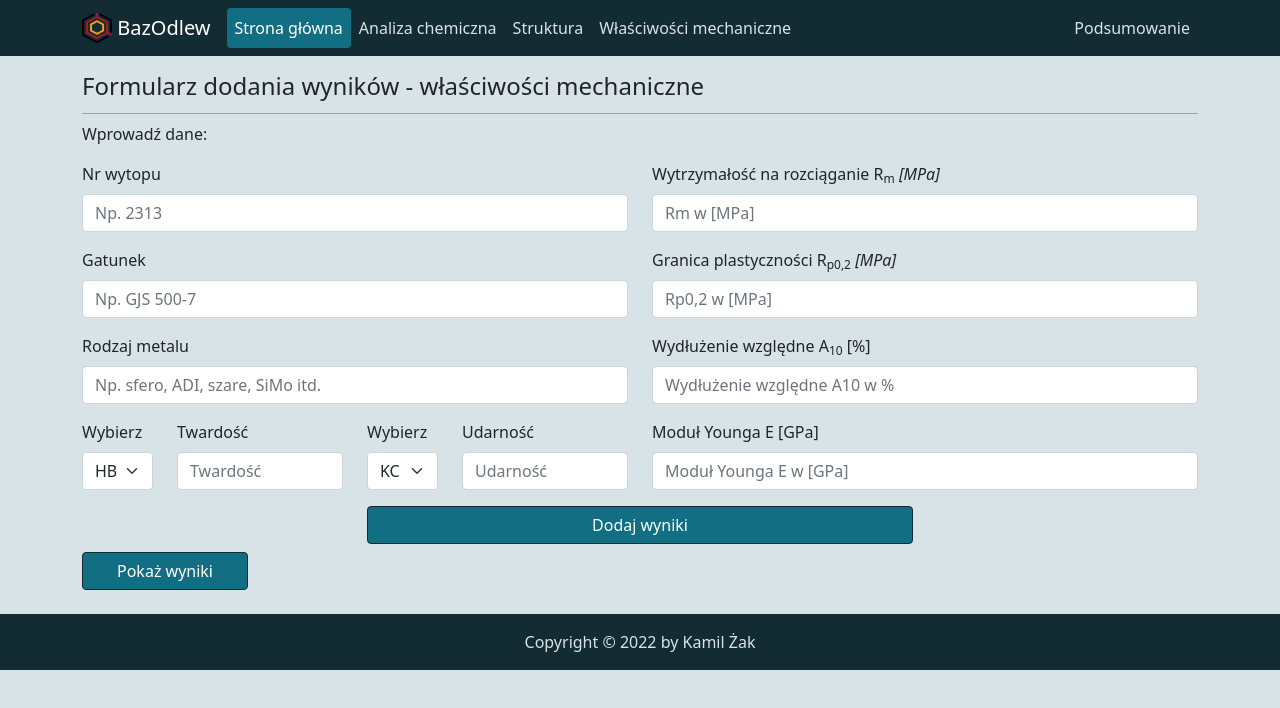
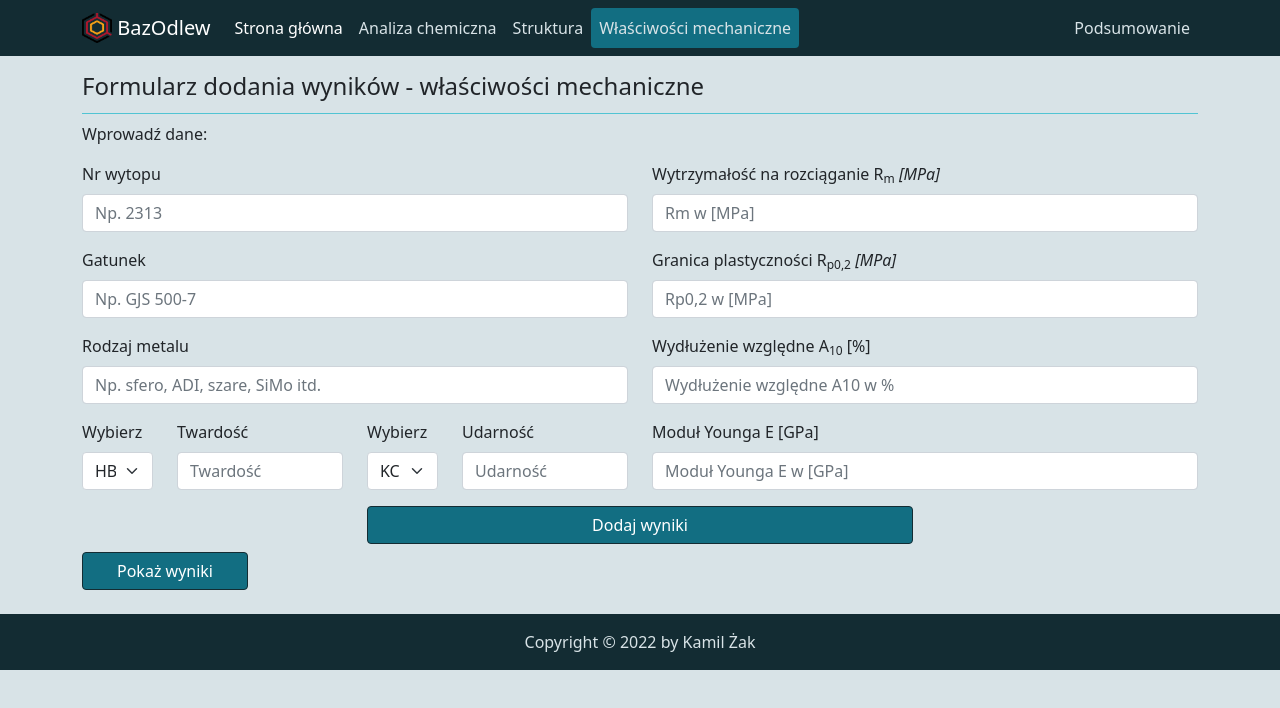
Before and after one commit to kamzak/BazOdlew, a React (Create React App) app: page /wlmech in a window 1280 px wide. Shown: the top 708 px of the page. Built offline with nearby package versions, Linux system fonts and the light colour scheme.

Commit message:
Nav toggle update

```diff
--- a/src/components/Analiza/Analiza.js
+++ b/src/components/Analiza/Analiza.js
@@ -148,7 +148,7 @@ const Analiza = () => {
   };
 
   return (
-    <Layout className={classes.analiza}>
+    <Layout title='analiza' className={classes.analiza}>
       <h1 className={classes.analiza__title}>
         Formularz dodania wyników - analiza chemiczna
       </h1>
--- a/src/components/Home.js
+++ b/src/components/Home.js
@@ -91,7 +91,7 @@ const Home = () => {
 
 
   return (
-    <Layout>
+    <Layout title='home'>
       <div>
         <h1>Załaduj zdjęcie</h1>
         <progress value={progress} max="100" />
--- a/src/components/Layout/Layout.js
+++ b/src/components/Layout/Layout.js
@@ -8,7 +8,7 @@ const Layout = (props) => {
   return (
     <Fragment>
       <Header>
-        <Navi />
+        <Navi title={props.title} />
       </Header>
       <Content>{props.children}</Content>
       <Footer />
--- a/src/components/Layout/Navi.js
+++ b/src/components/Layout/Navi.js
@@ -3,7 +3,30 @@ import logo from "../static/logo.png";
 import { Navbar, Nav, Container } from "react-bootstrap";
 import classes from "./Navi.module.css";
 
-const Navi = () => {
+const Navi = (props) => {
+  let toggleClass = { backgroundColor: '#126E82',  color: "white", padding: "0.5rem" };
+  let homeClass = { backgroundColor: '',  color: "white", padding: "0.5rem" };
+  let analizaClass = { backgroundColor: '',  color: "white", padding: "0.5rem" };
+  let strukturaClass = { backgroundColor: '',  color: "white", padding: "0.5rem" };
+  let wlmechClass = { backgroundColor: '',  color: "white", padding: "0.5rem" };
+  let podsumowanieClass = { backgroundColor: '',  color: "white", padding: "0.5rem" };
+
+  if (props.title === "home") {
+    homeClass = { backgroundColor: '#126E82',  color: "white", padding: "0.5rem" };
+  }
+  if(props.title === "analiza") {
+    analizaClass = { backgroundColor: '#126E82',  color: "white", padding: "0.5rem" }
+  }
+  if(props.title === "struktura") {
+    strukturaClass = { backgroundColor: '#126E82',  color: "white", padding: "0.5rem" }
+  }
+  if(props.title === "wlmech") {
+    wlmechClass = { backgroundColor: '#126E82',  color: "white", padding: "0.5rem" }
+  }
+  if(props.title === "podsumowanie") {
+    podsumowanieClass = { backgroundColor: '#126E82',  color: "white", padding: "0.5rem" }
+  }
+
   return (
     <>
       <Navbar
@@ -28,24 +51,40 @@ const Navi = () => {
             <Nav className="me-auto toggledNav">
               <Nav.Link
                 className={classes.home}
-                style={{ color: "white", padding: "0.5rem" }}
+                style={homeClass}
                 as={Link}
                 to="/home"
               >
                 Strona główna
               </Nav.Link>
-              <Nav.Link className={classes.links} as={Link} to="/analiza">
+              <Nav.Link
+                style={analizaClass}
+                className={classes.links}
+                as={Link}
+                to="/analiza"
+              >
                 Analiza chemiczna
               </Nav.Link>
-              <Nav.Link className={classes.links} as={Link} to="/struktura">
+              <Nav.Link
+                style={strukturaClass}
+                className={classes.links}
+                as={Link}
+                to="/struktura"
+              >
                 Struktura
               </Nav.Link>
-              <Nav.Link className={classes.links} as={Link} to="/wlmech">
+              <Nav.Link
+                style={wlmechClass}
+                className={classes.links}
+                as={Link}
+                to="/wlmech"
+              >
                 Właściwości mechaniczne
               </Nav.Link>
             </Nav>
             <Nav>
               <Nav.Link
+                style={podsumowanieClass}
                 eventKey={2}
                 className={classes.links}
                 as={Link}
--- a/src/components/Layout/Navi.module.css
+++ b/src/components/Layout/Navi.module.css
@@ -4,7 +4,6 @@
 }
 
 .home {
-    background-color: #126E82;
     border-radius: 0.25rem;
     text-align: center;
 }
@@ -15,6 +14,7 @@
 
 .links {
     color: #D8E3E7 !important;
+    border-radius: 0.25rem;
     text-align: center;
 }
 
--- a/src/components/Podsumowanie/Podsumowanie.js
+++ b/src/components/Podsumowanie/Podsumowanie.js
@@ -113,7 +113,7 @@ const Podsumowanie = () => {
   };
 
   return (
-    <Layout>
+    <Layout title='podsumowanie'>
       <h1 className={classes.pods__title}>Podsumowanie wyników</h1>
       <Form>
         <Row>
--- a/src/components/Struktura/Struktura.js
+++ b/src/components/Struktura/Struktura.js
@@ -190,7 +190,7 @@ const Struktura = () => {
   };
 
   return (
-    <Layout className={classes.struktura}>
+    <Layout title='struktura' className={classes.struktura}>
       <h1 className={classes.struktura__title}>
         Formularz dodania wyników - struktura
       </h1>
--- a/src/components/Wlmech/Wlmech.js
+++ b/src/components/Wlmech/Wlmech.js
@@ -126,7 +126,7 @@ const Wlmech = () => {
   };
 
   return (
-    <Layout className={classes.wlmech}>
+    <Layout title='wlmech' className={classes.wlmech}>
       <h1 className={classes.wlmech__title}>
         Formularz dodania wyników - właściwości mechaniczne
       </h1>
```
